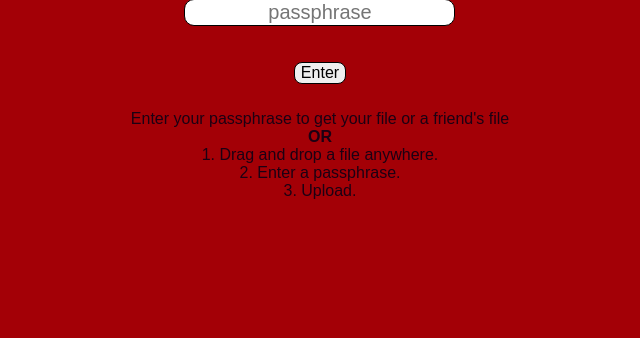
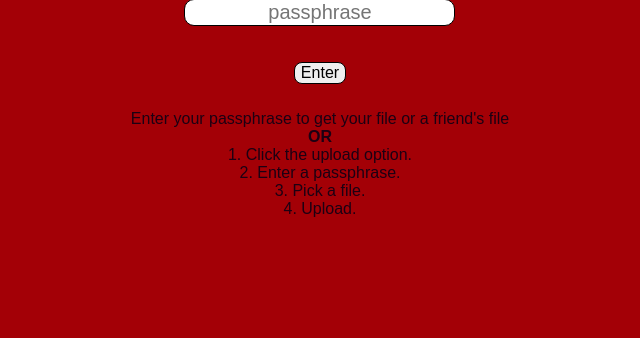
Before and after one commit to pansuo/Vault, a Python web app: template aldrin-vault/templates/vault.html in a window 1280 px wide. Shown: the part 201-539 px from the top of the page, without its empty margins (320-960 px from the left). Run offline with Jinja, Linux system fonts and the light colour scheme; the template is opened without the code that fills it, so the values that code supplies are empty; some libraries are stand-ins or nearby versions.

Commit message:
chanded instructions

```diff
--- a/aldrin-vault/templates/vault.html
+++ b/aldrin-vault/templates/vault.html
@@ -43,7 +43,7 @@
                 <input type="file" name="file" />
                 <br>
                 <br>
-                <input type="submit" class="submit_button" value="Enter" />
+                <input type="submit" class="submit_button" value="Upload" />
             </form>
         </div>
 
@@ -54,11 +54,13 @@
             <br>
             <strong>OR</strong>
             <br>
-            1. Drag and drop a file anywhere.
+            1. Click the upload option.
             <br>
             2. Enter a passphrase.
             <br>
-            3. Upload.
+            3. Pick a file.
+            <br>
+            4. Upload.
             {{error_message}}
         </div>
     </div>
```
Also changed, not shown: 3 other files.
